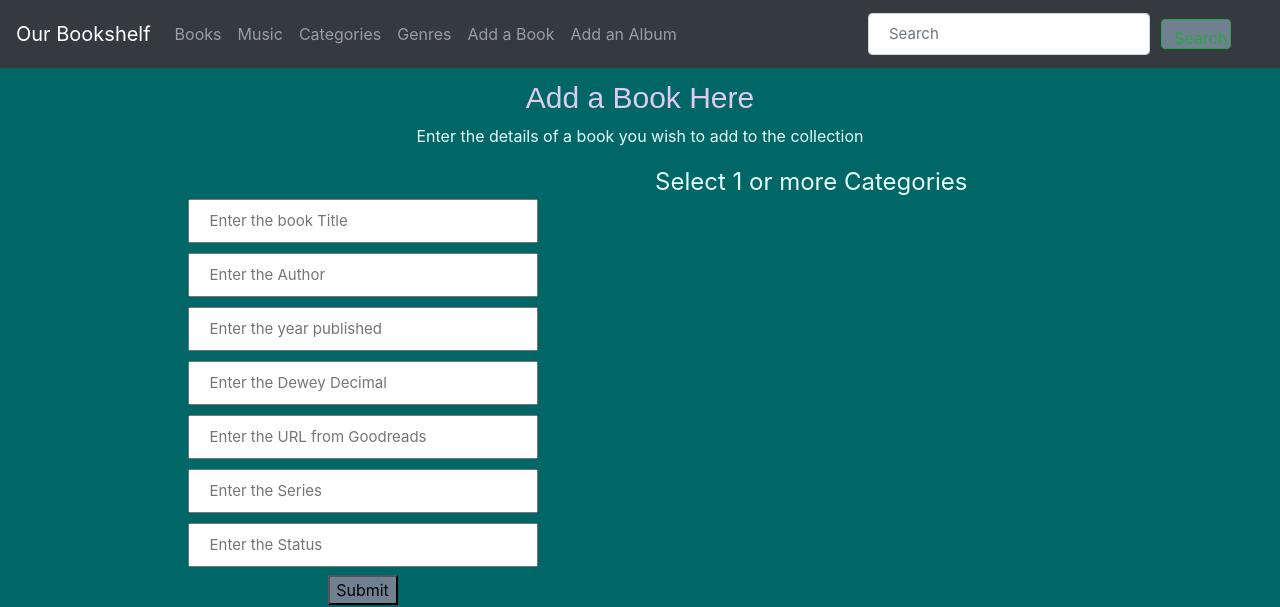
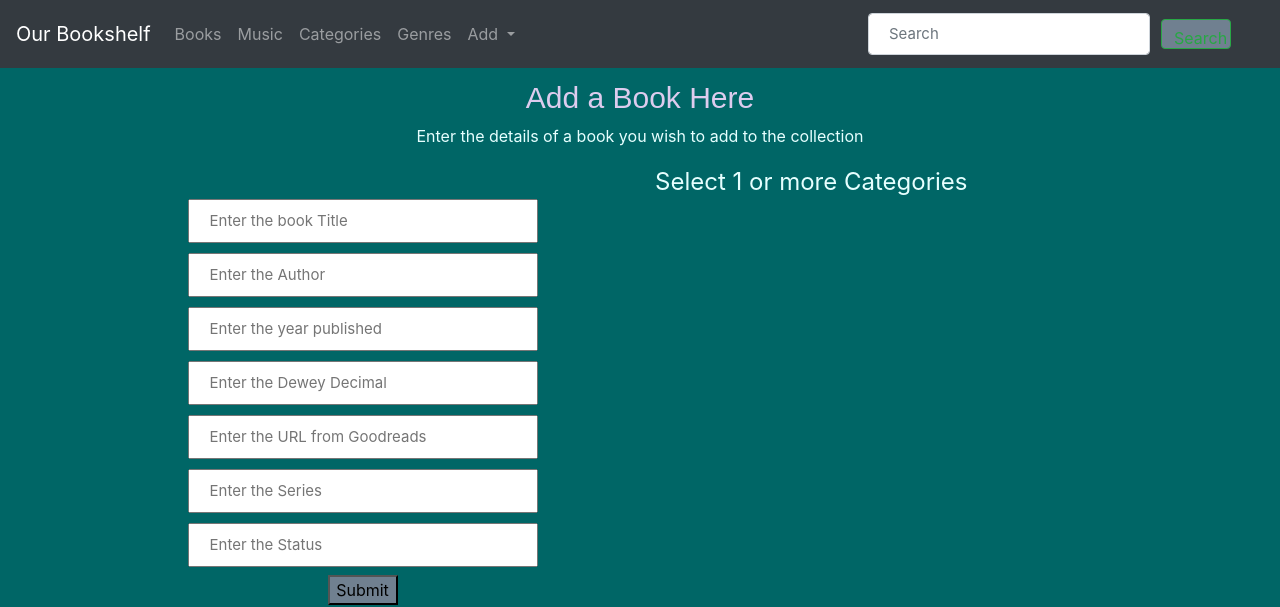
Before and after one commit to craigles75/bookshelf, a Flask app: page /add_book in a window 1280 px wide. Shown: the top 607 px of the page. Run offline with Flask 2, Linux system fonts and the light colour scheme; data that the repository does not hold is empty; some libraries are stand-ins or nearby versions.

Commit message:
fix navbar layout

```diff
--- a/templates/layout.html
+++ b/templates/layout.html
@@ -34,12 +34,15 @@
                 <li class="nav-item">
                   <a class="nav-link" href="{{ url_for('genres') }}">Genres</a>
                 </li>
-                <li class="nav-item">
-                    <a class="nav-link" href="{{ url_for('add_book') }}">Add a Book</a>
+                <li class="nav-item dropdown">
+                  <a class="nav-link dropdown-toggle" href="#" id="navbarDropdownMenuLink" role="button" data-toggle="dropdown" aria-haspopup="true" aria-expanded="false">
+                    Add
+                  </a>
+                  <div class="dropdown-menu bg-dark" aria-labelledby="navbarDropdownMenuLink">
+                    <a class="dropdown-item" href="{{ url_for('add_book') }}">Add a Book</a>
+                    <a class="dropdown-item" href="{{ url_for('add_music') }}">Add an Album</a>
+                  </div>
                 </li>
-                <li class="nav-item">
-                  <a class="nav-link" href="{{ url_for('add_music') }}">Add an Album</a>
-              </li>
               </ul>
               <form class="form-inline my-2 my-lg-0" method="GET" action="{{ url_for('search') }}"">
                 <input class="form-control mr-sm-2" type="text" placeholder="Search" aria-label="Search" name="q">
```
